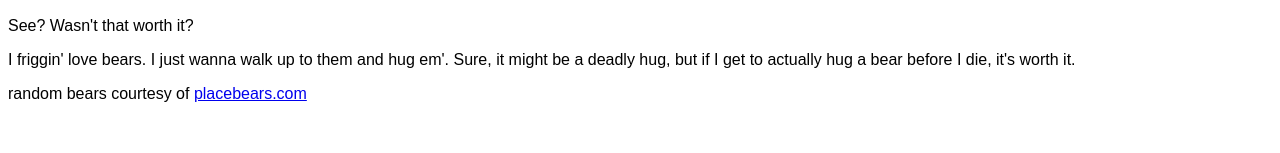
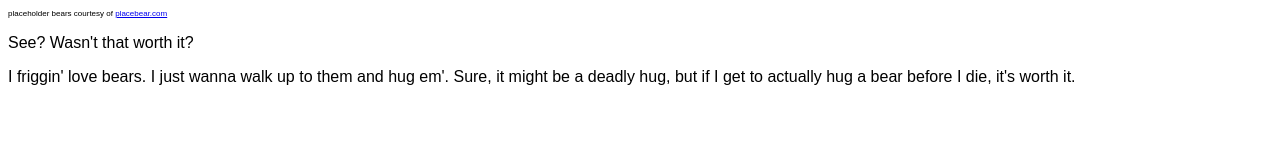
Before and after one commit to Mase3206/MART341-WebDesign, a plain HTML site: page assignment-05/index.html in a window 1280 px wide. Shown: the part 1205-1358 px from the top of the page. Drawn offline with Linux system fonts and the light colour scheme; grey boxes are pictures that could not be loaded.

Commit message:
fixed placebear links

```diff
--- a/assignment-05/index.html
+++ b/assignment-05/index.html
@@ -41,12 +41,11 @@
 			Because. <br />
 			It's a bear. <br /><br />
 			Get over it.</p>
-		<img src="https://placebear.com/g/500/250" alt="Cute bear rolling around on the ground">
+		<img src="https://placebear.com/g/500/250" alt="young bear laying on its back">
+		<p class="placebear">placeholder bears courtesy of <a href="https://placebear.com">placebear.com</a></p>
 
-		<br />
 		<p>See? Wasn't that worth it?</p>
 		<p>I friggin' love bears. I just wanna walk up to them and hug em'. Sure, it might be a deadly hug, but if I get to actually hug a bear before I die, it's worth it.</p>
-		<p>random bears courtesy of <a href="https://placebears.com">placebears.com</a></p>
 	</body>
 
 
--- a/assignment-05/style.css
+++ b/assignment-05/style.css
@@ -37,3 +37,7 @@
 body {
 	font-family: sans-serif;
 }
+
+p.placebear {
+	font-size: 8px;
+}
```
Also changed, not shown: assignment-05/example.html (+1 -1 lines), assignment-05/README.md.
